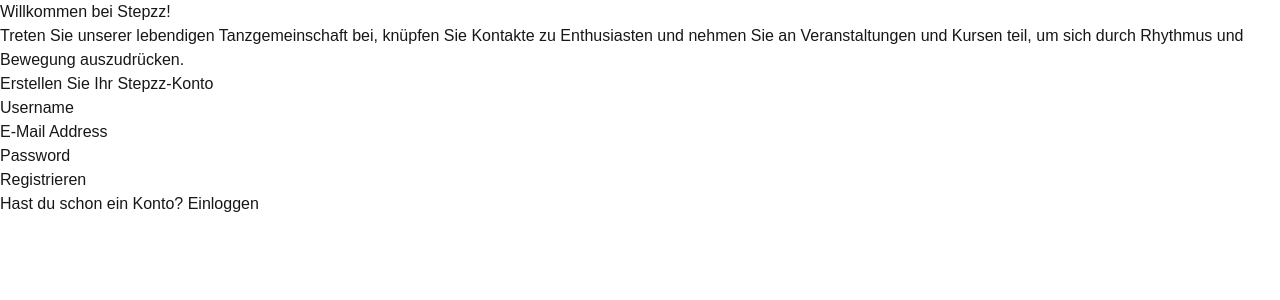
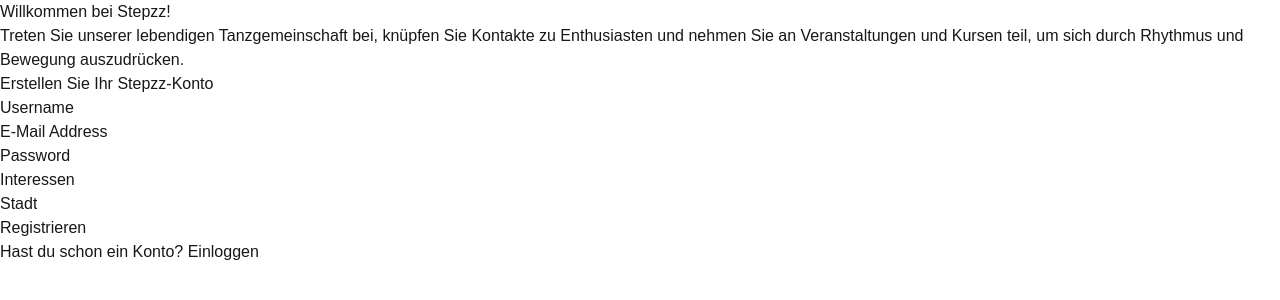
Before and after one commit to Quilpinn/CuC-24, a Next.js app in the folder frontend/: page /register in a window 1280 px wide. Shown: the top 300 px of the page. Built offline with nearby package versions, Linux system fonts and the light colour scheme; no server answers.

Commit message:
#7 Add new fields

```diff
--- a/frontend/src/app/register/page.js
+++ b/frontend/src/app/register/page.js
@@ -34,6 +34,8 @@
   const handleSubmit = async (e) => {
     e.preventDefault();
     try {
+      const interestsArray = registerState.interests.split(',')
+
       const response = await fetch(`${apiUrl}/api/v1/users/create`, {
         method: "POST",
         headers: { "Content-Type": "application/json" },
@@ -41,6 +43,8 @@
           username: registerState.user,
           email: registerState.mail,
           password: registerState.pass,
+          interests: interestsArray,
+          city: registerState.city
         }),
       });
 
@@ -91,6 +95,22 @@
             setRegisterState({ ...registerState, pass: e.target.value })
           }
         />
+        <TextInput
+          id="interests"
+          name="interests"
+          type="text"
+          label="Interessen"
+          value={registerState.interests}
+          onChange={(e) => setRegisterState({...registerState, interests: e.target.value})}
+        />
+        <TextInput
+          id="city"
+          name="city"
+          type="text"
+          label="Stadt"
+          value={registerState.city}
+          onChange={(e) => setRegisterState({...registerState, city: e.target.value})}
+        />
         <button
           type="submit"
           className="bg-gradient-to-r from-pink-500 to-purple-600 text-white py-2 px-4 rounded-lg hover:shadow-lg transition-all"
```
